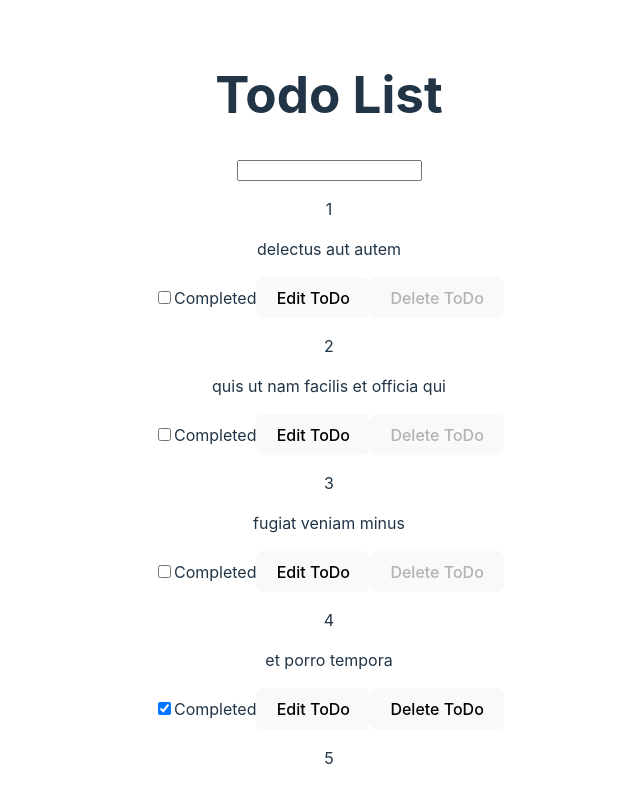
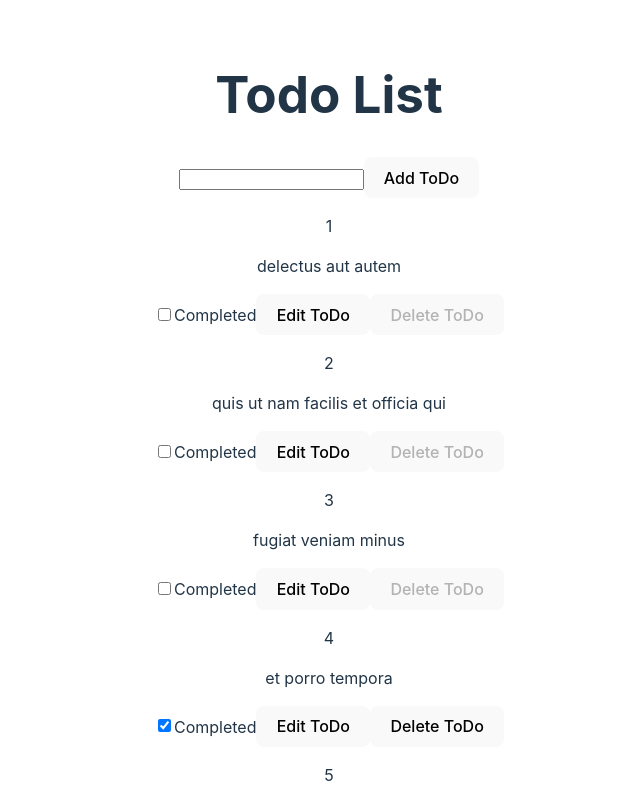
Before and after one commit to ahgddev/ALAB320H.9.1, a React (Vite) app: page / in a window 1280 px wide. Shown: the top 789 px of the page, without its empty margins (311-951 px from the left). Built offline with nearby package versions, Linux system fonts and the light colour scheme.

Commit message:
Successful conversion of Todo deletion to a reducer function.

```diff
--- a/src/pages/TodoList.jsx
+++ b/src/pages/TodoList.jsx
@@ -1,18 +1,53 @@
-import {useState, useEffect} from "react"
+import {useState, useReducer} from "react"
 import Todo from "../components/Todo";
 import { initialState as data } from "../database/data";
 
+const ACTIONS = {
+  DELETE_TODO: "delete_todo",
+  ADD_TODO: "add_todo"
+  }
+
+  function reducer(state, action){
+    switch (action.type){
+      case "delete_todo":
+        return(
+          state.filter((todos) => todos.id !== action.payload.ID)
+        )
+    case ACTIONS.ADD_TODO:
+      return (
+        [newTodo(action.payload.title, action.payload.nextID), ...state]
+      )
+    default:
+      return state
+  }
+
+}
+
+function newTodo(title, nextID){
+return ({
+  "userId": 1,
+  "id": nextID + 1,
+  "title": title,
+  "completed": false
+})
+}
+
 function TodoList() {
-const [TodoData, setTodoData] = useState(data)
+const [TodoData, dispatch] = useReducer(reducer, data)
+// const [daata, dispatch] = useReducer(reducer, data)
+const [todoText, setTodoText] = useState('');
 
 function deleteTodo(ID){
-  setTodoData(TodoData.filter((todos) => todos.id !== ID))
+  setTodoData()
 }
 
   return (
     <>
       <h1>Todo List</h1>
-      <input type="text" id="addTodo" />
+      <input type="text" id="addTodo" onChange={(e) => setTodoText(e.target.value)}/>
+      <button id="addTodo" onClick={() => {
+          dispatch({ type: ACTIONS.ADD_TODO, payload: { title: todoText, nextID: TodoData.length} })
+        }}>Add ToDo</button>
       <div id="todoContainer">
         {TodoData.map((todoData) => (
           <Todo
@@ -20,7 +55,8 @@ function deleteTodo(ID){
             todoID={todoData.id}
             todoText={todoData.title}
             isComplete={todoData.completed}
-            deleteFunc={deleteTodo}
+            deleteFunc={() => {dispatch({ type: ACTIONS.DELETE_TODO, payload: { ID: todoData.id }})
+          }}
           />
         ))}
 
```
